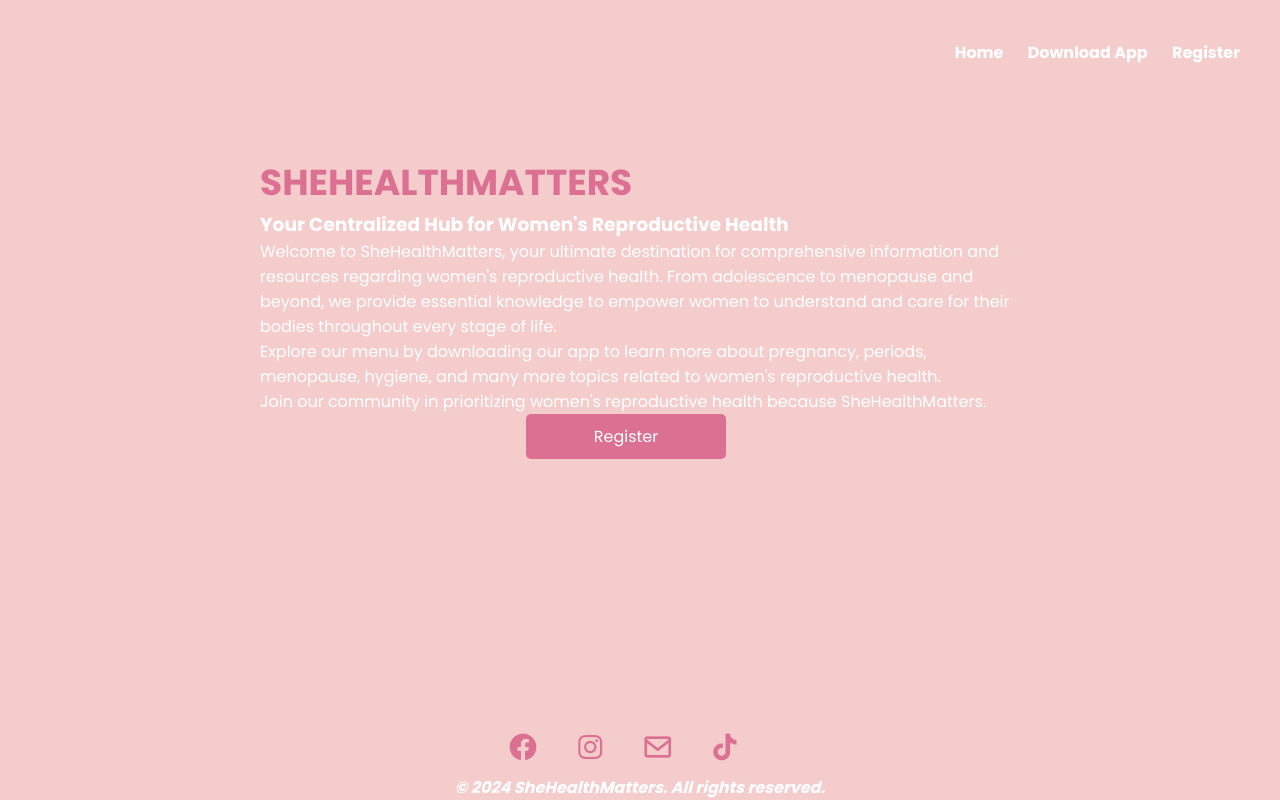
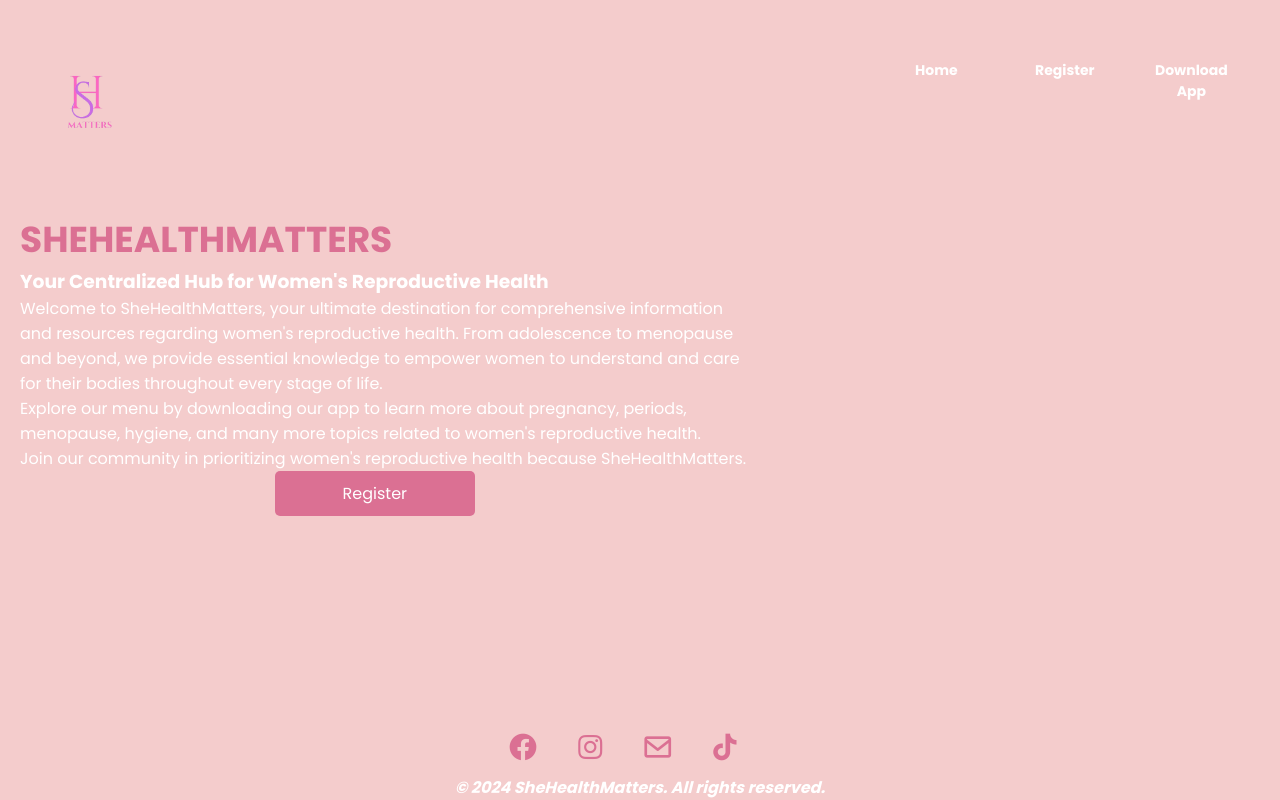
Before and after one commit to leelulibo/SheHealthMatters, a plain HTML site: page home.html in a window 1280 px wide. Drawn offline with nearby package versions, Linux system fonts and the light colour scheme.

Commit message:
edited hearder

```diff
--- a/home.html
+++ b/home.html
@@ -19,74 +19,125 @@
 
         }
 
-        header {
-            background-color:  #F4CCCC;
-            color: white;
-            padding: 20px;
-            text-align: center;
+        /* header {
+        background-color: #F4CCCC; /* Change background color as needed */
+                /* padding: 0 0 10px 0; /* Adjust padding as needed */
         }
+        /* .header-container {
+            display: flex;
+            align-items: center; /* Vertically center align */
+            /* justify-content: space-between; /* Distribute items evenly */
+            /* max-width: 1200px; */ */
+            /* margin: 0 auto; /* Center the container */
+            /* padding: 2 30px; Adjust padding as needed */
+        } */ */
 
-        nav {
-            text-align: right; /* Align to the right */
-            margin-top: 20px;
-        }
-        nav ul {
-            list-style-type: none;
+        /* .logo img {
+            width: 100px; /* Adjust width as needed */
+            /* height: auto; Maintain aspect ratio */
+        } */ */
+
+
+        /* nav ul {
+            list-style: none;
             margin: 0;
             padding: 0;
+        } */
+/*
+        nav ul li {
+            display: inline; */
+            /* margin-right: 20px; Adjust margin as needed */
         }
+/*
+        nav ul li:last-child { */
+            /* margin-right: 0; Remove margin from the last item */
+        } */
 
-        nav ul li {
-            display: inline;
-            margin-right: 20px;
-        }
-
-        nav ul li a {
-            color: white;
-            text-decoration: none;
-            font-weight: bold;
-        }
 
         .container {
             max-width: 800px;
-            margin: 0 auto;
-            padding: 20px;
+            /* margin: 0 auto; */
+            padding: 10px;
+            margin-bottom: auto;
+
+            }
+            ul{
+            list-style: none;
+            padding:0;
+            margin: 0 0 0 150px;
         }
 
+        li{
+            float: right;
+        }
+
+        nav a{
+
+            display: flex;
+            padding: 20px 15px;
+            overflow: hidden;
+            width: 100px;
+            text-decoration: none;
+            color: black;
+            text-align: center;
+            font-size: 14px;
+
+        }
+
+        .logo{
+            position:absolute;
+            margin-top: 0px;
+            display: flex;
+            width: 150px; /* Adjust as needed */
+            height: auto;
+
+        }
+/*
         .image-container {
             text-align: left; /* Align to the left */
-            margin-top: 50px;
         }
 
-        .image-container img {
-            max-width: 100%;
+        /* .image-container img { */
+            /* max-width: 100%;
             height: auto;
-        }
-        .logo{
-            font-size: 1.5rem;
-            color: white;
-            font-weight: 600;
-            cursor: default;
+        } */
+         */
+        /* .logo {
+        display: inline-block;
+        padding: 5px; /* Adjust padding as needed */
+        /* margin: 0; Set margin to 0 */
+        /* } */
+        /* .logo img {
+            width: 40%;
+            height: auto;
+            margin-right: 5px;
+            display: flex;
+            justify-content: flex-end;
             text-align: left;
-            margin-right: 100%;
-            margin-top: 100%;
+            margin-right: 100%; */
+            /* margin-top: 10%; */
+    /* } */ */
 
-}
+
     </style>
 </head>
 <body>
     <header>
-        <!-- <a href="#" class="logo">SheHealthMatters</a>
-        <i class='bx bx-menu' id="menu-icon"></i> -->
+        <!--navbar-->
+               <nav class="navbar" role="navigation" aria-label="main menu">
+                <!--logo-->
+                <img class="logo" src="images/White_And_Black_Modern_Abstract_Beauty_Logo-removebg-preview.png" height="100px"  alt="">
+                <ul class="navbar">
+                    <li><a href="#">Download App</a></li>
+                    <li><a href="register.html">Register</a></li>
+                    <li><a href="home.html">Home</a></li>
 
-        <nav>
-            <ul>
-                <li><a href="#home">Home</a></li>
-                <li><a href="#">Download App</a></li>
-                <li><a href="register.html">Register</a></li>
-            </ul>
-        </nav>
-    </header>
+
+                </ul>
+            </nav>
+
+      </header>
+
 
     <div class="container">
         <div class="image-container">
```
Also changed, not shown: register.html (+46 -14 lines), images/White_And_Black_Modern_Abstract_Beauty_Logo-removebg-preview.png (added), index.html (line endings or trailing spaces).
